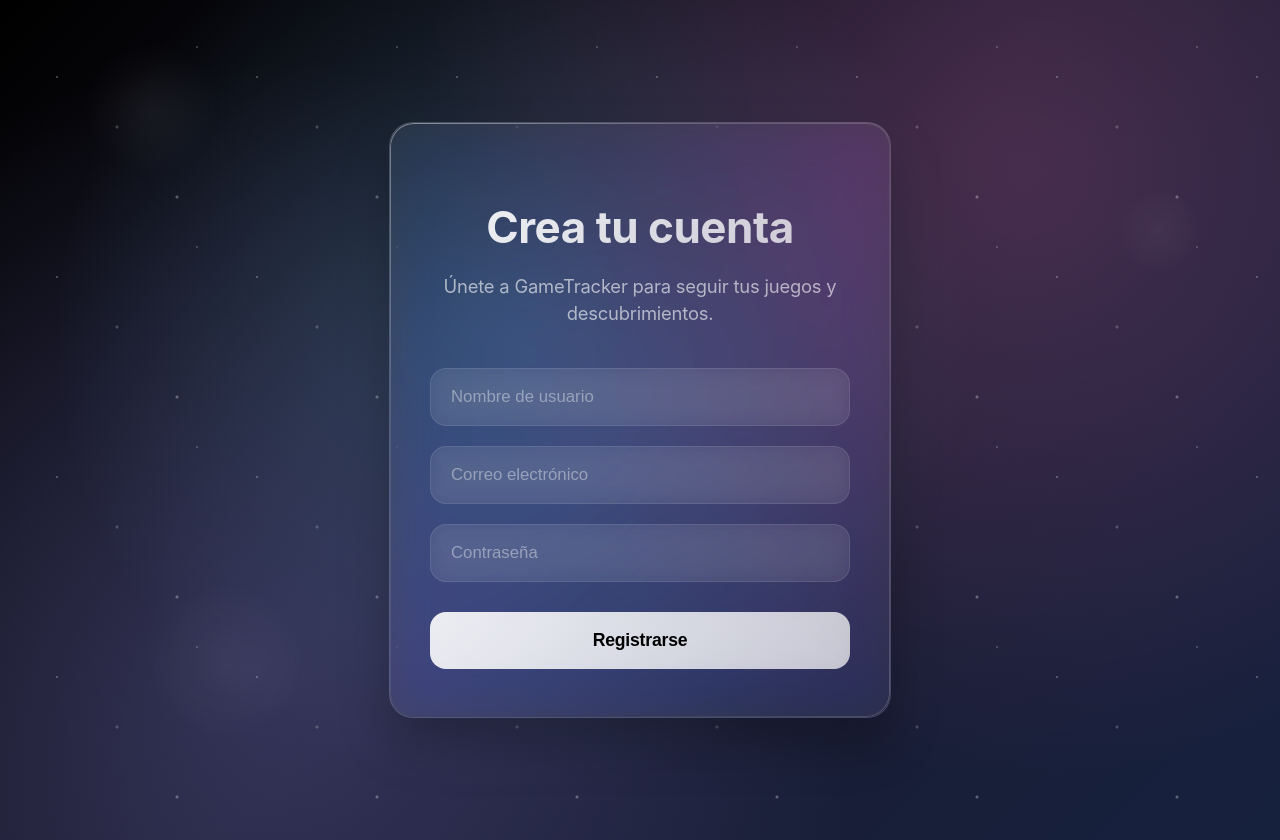
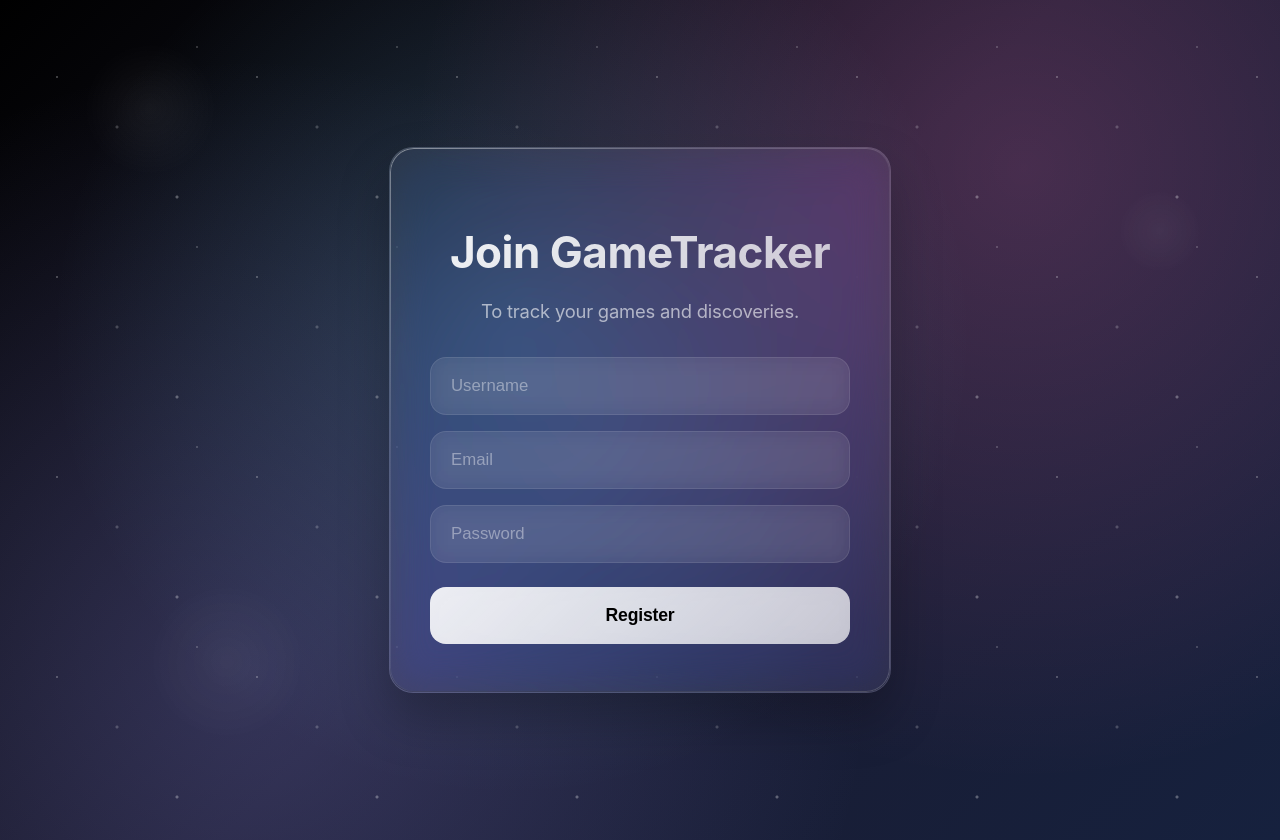
Before and after one commit to ImStellar0408/GameStar-frontend, a React (Vite) app: page /register in a window 1280 px wide. Built offline with nearby package versions, Linux system fonts and the light colour scheme.

Commit message:
Register Form Complete :D

```diff
--- a/src/App.jsx
+++ b/src/App.jsx
@@ -1,10 +1,13 @@
 import { BrowserRouter, Routes, Route } from "react-router-dom";
+import { AuthProvider } from "./context/AuthContext.jsx";
+
 import Home from "./pages/HomePage.jsx";
 import RegisterPage from "./pages/RegisterPage.jsx";
 import LoginPage from "./pages/LoginPage.jsx";
 
 function App() {
     return (
+        <AuthProvider>
             <BrowserRouter>
                 <Routes>
                     <Route path="/" element={<Home />} />
@@ -16,6 +19,7 @@
                     <Route path="/profile" element={<h1>Profile Page</h1>} />
                 </Routes>
             </BrowserRouter>
+        </AuthProvider>
     );
 }
 
--- /dev/null
+++ b/src/context/AuthContext.jsx
@@ -0,0 +1,66 @@
+import { createContext, useState, useContext, useEffect } from "react";
+import { registerRequest } from "../api/auth.js";
+
+export const AuthContext = createContext();
+
+export const useAuth = () => {
+    const context = useContext(AuthContext);
+    if (!context) {
+        throw new Error("useAuth must be used within an AuthProvider");
+    }
+    return context;
+};
+
+export const AuthProvider = ({ children }) => {
+  const [user, setUser] = useState(null);
+  const [isAuthenticated, setIsAuthenticated] = useState(false);
+  const [errors, setErrors] = useState([]);
+
+  // Limpiar errores después de 5 segundos
+  useEffect(() => {
+    if (errors.length > 0) {
+      const timer = setTimeout(() => {
+        setErrors([]);
+      }, 5000);
+      return () => clearTimeout(timer);
+    }
+  }, [errors]);
+
+  const signUp = async (userData) => {
+    try {
+      setErrors([]); // Limpiar errores anteriores
+      const response = await registerRequest(userData);
+      console.log("Registration successful:", response.data);
+      setUser(response.data);
+      setIsAuthenticated(true);
+      return response.data;
+    } catch (error) {
+      console.log("Registration error:", error.response?.data);
+
+      // Extraer los errores del backend
+      if (error.response?.data?.error) {
+        // Si el backend devuelve { error: ["mensaje1", "mensaje2"] }
+        setErrors(error.response.data.error);
+      } else if (error.response?.data?.message) {
+        // Si el backend devuelve { message: "mensaje" }
+        setErrors([error.response.data.message]);
+      } else {
+        // Error genérico
+        setErrors(["Registration failed. Please try again."]);
+      }
+      throw error; // Propagar el error para que el componente lo capture
+    }
+  };
+
+  return (
+    <AuthContext.Provider value={{
+      signUp,
+      user,
+      isAuthenticated,
+      errors,
+      clearErrors: () => setErrors([]) // Función para limpiar errores manualmente
+    }}>
+      {children}
+    </AuthContext.Provider>
+  );
+};
--- a/src/pages/RegisterPage.jsx
+++ b/src/pages/RegisterPage.jsx
@@ -1,14 +1,33 @@
 import { useForm } from "react-hook-form";
+import { useAuth } from "../context/AuthContext";
+import { useEffect, useState } from "react";
+import { useNavigate } from "react-router-dom";
 import "./register.css";
-import { registerRequest } from "../api/auth.js";
 
 function RegisterPage() {
-  const { register, handleSubmit } = useForm();
+  const { register, handleSubmit, formState: { errors: formErrors } } = useForm();
+  const { signUp, isAuthenticated, errors: authErrors } = useAuth();
+  const navigate = useNavigate();
+  const [isLoading, setIsLoading] = useState(false);
+
+  useEffect(() => {
+    if (isAuthenticated) {
+      navigate("/games");
+    }
+  }, [isAuthenticated]);
 
   const onSubmit = handleSubmit(async (data) => {
-            const res = await registerRequest(data);
-            console.log(res);
-        })
+    try {
+      setIsLoading(true);
+      console.log("Submitting:", data);
+      await signUp(data);
+    } catch (error) {
+      console.log("Error in onSubmit:", error);
+      // El error ya está manejado en el AuthContext
+    } finally {
+      setIsLoading(false);
+    }
+  });
 
   return (
     <div className="register-page">
@@ -17,30 +36,71 @@
       <div className="glass-particle"></div>
 
       <div className="register-card">
-        <h1 className="register-title">Crea tu cuenta</h1>
+        <h1 className="register-title">Join GameTracker</h1>
         <p className="register-subtitle">
-          Únete a GameTracker para seguir tus juegos y descubrimientos.
+          To track your games and discoveries.
         </p>
-        <form
-          className="register-form"
-          onSubmit={onSubmit}
-        >
+
+        {/* Mostrar errores del backend */}
+        {authErrors.map((error, i) => (
+          <div key={i} className="error-message">
+            {error}
+          </div>
+        ))}
+
+        <form className="register-form" onSubmit={onSubmit}>
           <input
-            placeholder="Nombre de usuario"
+            placeholder="Username"
             type="text"
-            {...register("username", { required: true })}
+            {...register("username", { required: "Username is required" })}
           />
+          {formErrors.username && (
+            <span className="field-error">
+              {formErrors.username.message}
+            </span>
+          )}
+
           <input
-            placeholder="Correo electrónico"
+            placeholder="Email"
             type="email"
-            {...register("email", { required: true })}
+            {...register("email", {
+              required: "Email is required",
+              pattern: {
+                value: /^\S+@\S+$/i,
+                message: "Invalid email address"
+              }
+            })}
           />
+          {formErrors.email && (
+            <span className="field-error">
+              {formErrors.email.message}
+            </span>
+          )}
+
           <input
-            placeholder="Contraseña"
+            placeholder="Password"
             type="password"
-            {...register("password", { required: true })}
+            {...register("password", {
+              required: "Password is required",
+              minLength: {
+                value: 6,
+                message: "Password must be at least 6 characters"
+              }
+            })}
           />
-          <button type="submit">Registrarse</button>
+          {formErrors.password && (
+            <span className="field-error">
+              {formErrors.password.message}
+            </span>
+          )}
+
+          <button
+            type="submit"
+            disabled={isLoading}
+            className={isLoading ? "loading" : ""}
+          >
+            {isLoading ? "Creating Account..." : "Register"}
+          </button>
         </form>
       </div>
     </div>
--- a/src/pages/register.css
+++ b/src/pages/register.css
@@ -72,9 +72,6 @@
   -webkit-mask:
     linear-gradient(#fff 0 0) content-box,
     linear-gradient(#fff 0 0);
-  mask:
-    linear-gradient(#fff 0 0) content-box,
-    linear-gradient(#fff 0 0);
   -webkit-mask-composite: xor;
   mask-composite: exclude;
   pointer-events: none;
@@ -98,7 +95,7 @@
 .register-subtitle {
   color: rgba(255, 255, 255, 0.6);
   text-align: center;
-  margin-bottom: 40px;
+  margin-bottom: 32px;
   font-size: 1.15rem;
   line-height: 1.5;
   font-weight: 400;
@@ -108,7 +105,7 @@
 .register-form {
   display: flex;
   flex-direction: column;
-  gap: 20px;
+  gap: 16px;
 }
 
 .register-form input {
@@ -157,7 +154,7 @@
   transition: all 0.3s cubic-bezier(0.4, 0, 0.2, 1);
   text-transform: none;
   letter-spacing: -0.2px;
-  margin-top: 10px;
+  margin-top: 8px;
   backdrop-filter: blur(10px);
   position: relative;
   overflow: hidden;
@@ -196,6 +193,38 @@
   box-shadow:
     0 6px 20px rgba(255, 255, 255, 0.1),
     0 4px 15px rgba(0, 0, 0, 0.2);
+}
+
+/* Estilos para mensajes de error */
+.error-message {
+  background: rgba(255, 59, 48, 0.1);
+  border: 1px solid rgba(255, 59, 48, 0.3);
+  color: rgba(255, 159, 159, 0.9);
+  padding: 12px 16px;
+  border-radius: 12px;
+  margin-bottom: 16px;
+  font-size: 0.95rem;
+  text-align: center;
+  backdrop-filter: blur(10px);
+  animation: slideIn 0.3s ease-out;
+}
+
+.register-form p {
+  color: rgba(255, 159, 159, 0.9);
+  font-size: 0.9rem;
+  margin: -8px 0 8px 4px;
+  animation: slideIn 0.3s ease-out;
+}
+
+@keyframes slideIn {
+  from {
+    opacity: 0;
+    transform: translateY(-10px);
+  }
+  to {
+    opacity: 1;
+    transform: translateY(0);
+  }
 }
 
 /* Efectos de partículas flotantes mejoradas */
@@ -281,10 +310,15 @@
 
   .register-subtitle {
     font-size: 1.05rem;
+    margin-bottom: 28px;
   }
 
   .register-form input {
     padding: 16px 18px;
+  }
+
+  .register-form button {
+    padding: 16px;
   }
 }
 
@@ -301,4 +335,117 @@
     rgba(255, 255, 255, 0.7) 100%);
   background-size: 200px 100%;
   animation: shimmer 1.5s infinite;
+  cursor: not-allowed;
 }
+
+/* Agrega esto en tu register.css */
+
+/* Estilos para mensajes de error de campos */
+.field-error {
+  color: rgba(255, 159, 159, 0.9);
+  font-size: 0.9rem;
+  margin: -8px 0 8px 4px;
+  animation: slideIn 0.3s ease-out;
+  display: block;
+  background: rgba(255, 59, 48, 0.1);
+  border: 1px solid rgba(255, 59, 48, 0.3);
+  padding: 8px 12px;
+  border-radius: 8px;
+  backdrop-filter: blur(10px);
+}
+
+/* Mensajes de error del servidor */
+.error-message {
+  background: rgba(255, 59, 48, 0.1);
+  border: 1px solid rgba(255, 59, 48, 0.3);
+  color: rgba(255, 159, 159, 0.9);
+  padding: 12px 16px;
+  border-radius: 12px;
+  margin-bottom: 16px;
+  font-size: 0.95rem;
+  text-align: center;
+  backdrop-filter: blur(10px);
+  animation: slideIn 0.3s ease-out;
+}
+
+@keyframes slideIn {
+  from {
+    opacity: 0;
+    transform: translateY(-10px);
+  }
+  to {
+    opacity: 1;
+    transform: translateY(0);
+  }
+}
+
+/* Agrega esto al CSS existente */
+
+.field-error {
+  color: rgba(255, 159, 159, 0.9);
+  font-size: 0.9rem;
+  margin: -8px 0 8px 4px;
+  animation: slideIn 0.3s ease-out;
+  display: block;
+  background: rgba(255, 59, 48, 0.1);
+  border: 1px solid rgba(255, 59, 48, 0.3);
+  padding: 8px 12px;
+  border-radius: 8px;
+  backdrop-filter: blur(10px);
+}
+
+.error-message {
+  background: rgba(255, 59, 48, 0.1);
+  border: 1px solid rgba(255, 59, 48, 0.3);
+  color: rgba(255, 159, 159, 0.9);
+  padding: 12px 16px;
+  border-radius: 12px;
+  margin-bottom: 16px;
+  font-size: 0.95rem;
+  text-align: center;
+  backdrop-filter: blur(10px);
+  animation: slideIn 0.3s ease-out;
+}
+
+/* Estado disabled del botón */
+.register-form button:disabled {
+  opacity: 0.6;
+  cursor: not-allowed;
+  transform: none !important;
+}
+
+.register-form button:disabled:hover {
+  transform: none !important;
+  box-shadow: none !important;
+}
+
+.register-form button:disabled::before {
+  display: none;
+}
+
+/* Loading state */
+.register-form button.loading {
+  background: linear-gradient(90deg,
+    rgba(255, 255, 255, 0.7) 0%,
+    rgba(255, 255, 255, 0.9) 50%,
+    rgba(255, 255, 255, 0.7) 100%);
+  background-size: 200px 100%;
+  animation: shimmer 1.5s infinite;
+  cursor: not-allowed;
+}
+
+@keyframes shimmer {
+  0% { background-position: -200px 0; }
+  100% { background-position: calc(200px + 100%) 0; }
+}
+
+@keyframes slideIn {
+  from {
+    opacity: 0;
+    transform: translateY(-10px);
+  }
+  to {
+    opacity: 1;
+    transform: translateY(0);
+  }
+}
```
Lines whose indentation alone changed are shown as unchanged.
